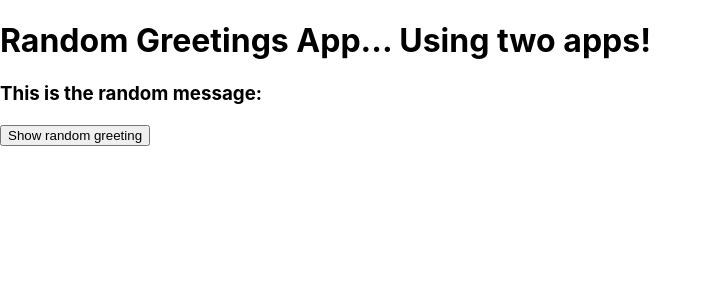
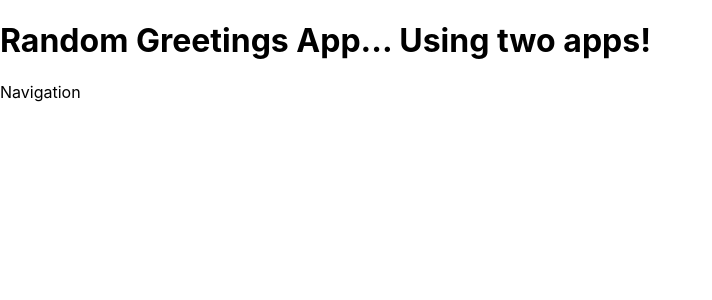
Before and after one commit to carlosmuerto/doctor_reservation_page, a React (Create React App) app: page / in a window 1280 px wide. Shown: the top 300 px of the page, without its empty margins (0-712 px from the left). Built offline with nearby package versions, Linux system fonts and the light colour scheme; no server answers.

Commit message:
Refactor the folders for navigation bar

```diff
--- a/src/App.js
+++ b/src/App.js
@@ -1,14 +1,9 @@
 import './App.css';
 import React from 'react';
-import { BrowserRouter as Router, Routes, Route } from 'react-router-dom';
-import Greeting from './components/Greeting';
+import Home from './pages/Home';
 
 const App = () => (
-  <Router>
-    <Routes>
-      <Route path="/" exact element={<Greeting />} />
-    </Routes>
-  </Router>
+  <Home />
 );
 
 export default App;
--- a/src/components/Greeting.js
+++ /dev/null
@@ -1,27 +0,0 @@
-import React from 'react';
-import { useDispatch, useSelector } from 'react-redux';
-import { getMessage } from '../redux/greetings/greetingsSlice';
-
-const Greeting = () => {
-  const greetingShow = useSelector((state) => state.greetings.message);
-  const status = useSelector((state) => state.greetings.status);
-  const dispatch = useDispatch();
-  let content;
-  if (status === 'succeeded') {
-    content = greetingShow[0].message;
-  }
-
-  return (
-    <>
-      <h3>This is the random message:</h3>
-      <p>
-        {content}
-      </p>
-      <button type="button" onClick={() => dispatch(getMessage())}>
-        Show random greeting
-      </button>
-    </>
-  );
-};
-
-export default Greeting;
--- /dev/null
+++ b/src/components/navigation/Navigation.jsx
@@ -0,0 +1,7 @@
+import React from 'react';
+
+const Navigation = () => (
+  <div>Navigation</div>
+);
+
+export default Navigation;
--- /dev/null
+++ b/src/pages/Home.jsx
@@ -0,0 +1,10 @@
+import React from 'react';
+import Navigation from '../components/navigation/Navigation';
+
+const Home = () => (
+  <div>
+    <Navigation />
+  </div>
+);
+
+export default Home;
```
Also changed, not shown: src/components/navigation/Navigation.module.css (added).
